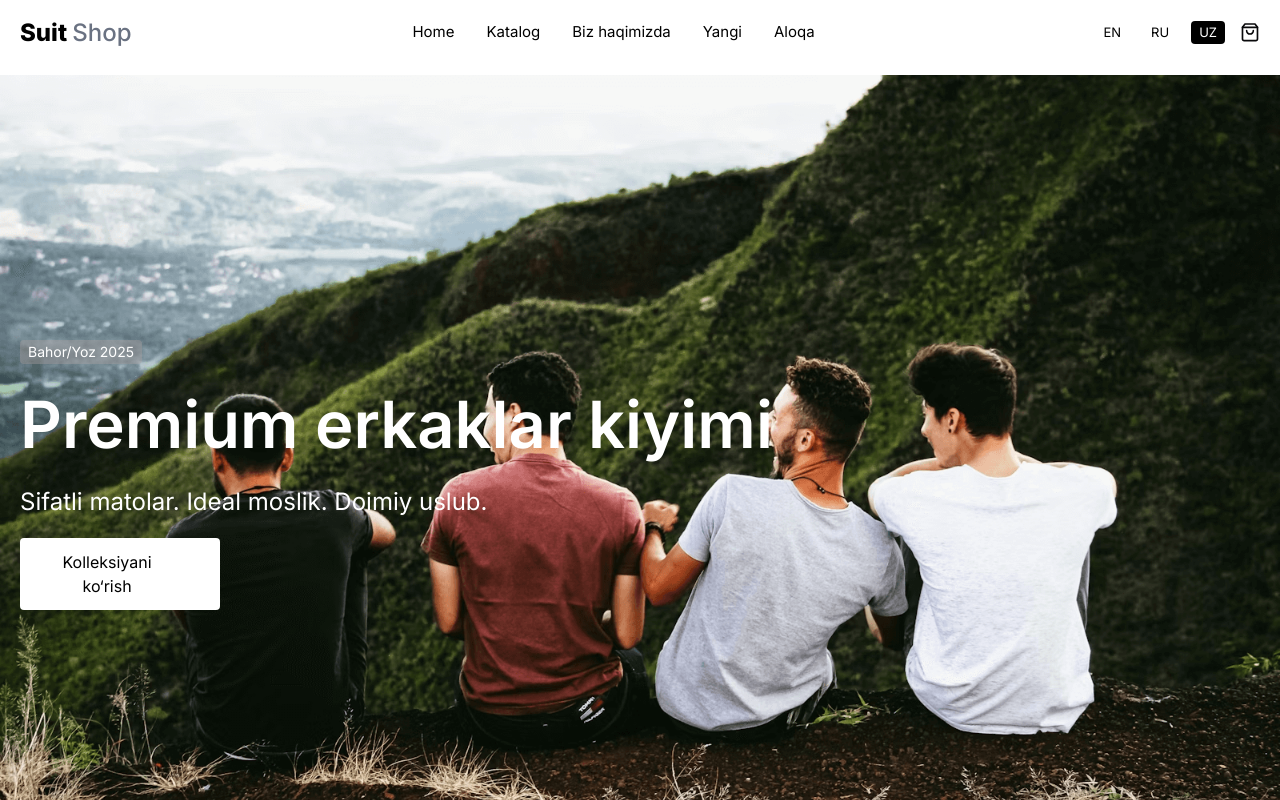
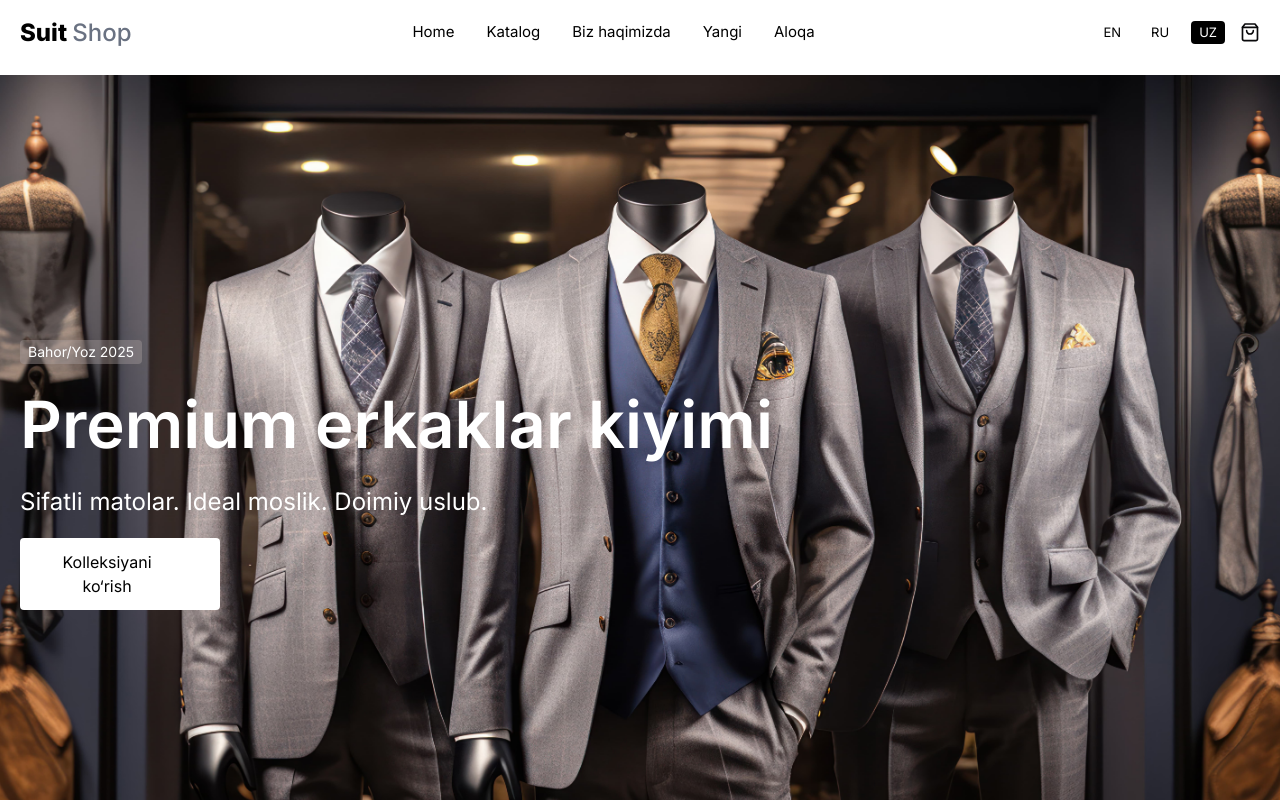
Before and after one commit to Jurayev311/Aoron-team-project, a React (Vite) app: page / in a window 1280 px wide. Shown: the top 800 px of the page. Built offline with nearby package versions, Linux system fonts and the light colour scheme; no server answers.

Commit message:
updated hero image

```diff
--- a/src/components/homeComponent/hero/Hero.css
+++ b/src/components/homeComponent/hero/Hero.css
@@ -1,7 +1,7 @@
 
 
 #hero{
-    background-image: url('../../../assets/hero/image.png');
+    background-image: url('../../../assets/suit.jpg');
     background-size: cover;
     background-position: center;
     background-repeat: no-repeat;
```
Also changed, not shown: src/assets/suit.jpg (added), src/assets/suits.jpg (added).
